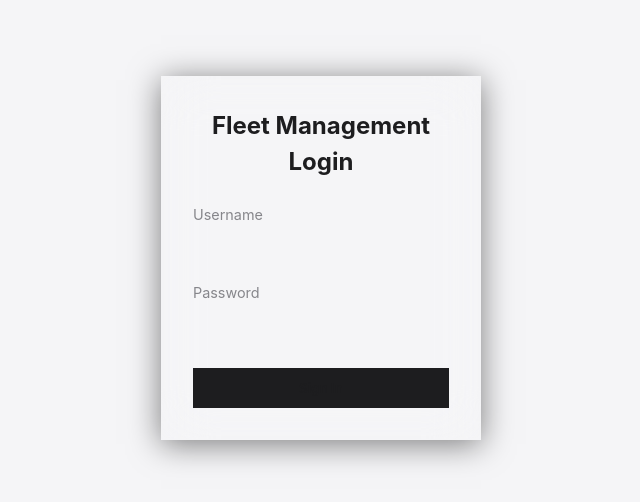
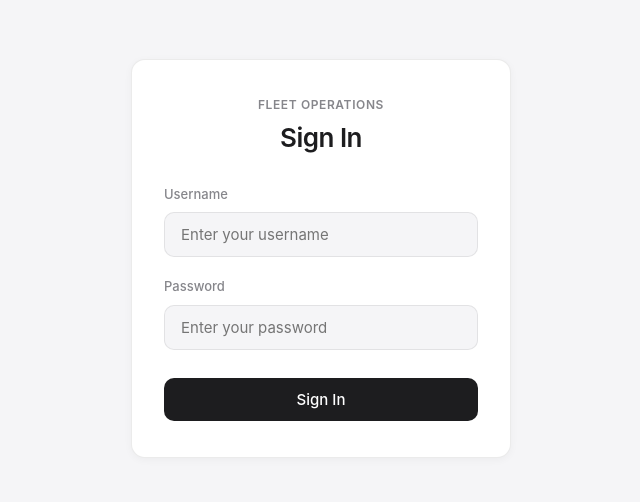
Before and after one commit to avismic/avocado, a website built with Vite: page index.html in a window 1280 px wide. Shown: the part 166-668 px from the top of the page, without its empty margins (319-959 px from the left). Built offline with nearby package versions, Linux system fonts and the light colour scheme.

Commit message:
milestone 2: all ui aligned

```diff
--- a/features/login/login.css
+++ b/features/login/login.css
@@ -1,75 +1,103 @@
-/* features/login/login.css */
-
-/* Feature‑isolated styling – inherits global design tokens */
-
 .login-wrapper {
   min-height: 100vh;
   display: flex;
   align-items: center;
   justify-content: center;
-  background: var(--bg);
+  padding: 20px;
 }
 
 .login-card {
-  width: 320px;
-  background: var(--surface);
-  border: 1px solid var(--surface-border);
-  backdrop-filter: blur(25px);
-  -webkit-backdrop-filter: blur(25px);
-  border-radius: var(--radius-lg);
-  padding: 2rem;
-  box-shadow: 0 4px 30px rgba(0,0,0,0.5);
+  width: 100%;
+  max-width: 380px;
+  padding: 36px 32px;
+  display: flex;
+  flex-direction: column;
 }
 
-.login-card h2 {
-  margin-bottom: 1.5rem;
+.login-header {
   text-align: center;
-  color: var(--text-primary);
+  margin-bottom: 28px;
 }
 
-.login-card label {
-  display: block;
-  margin-top: 1rem;
-  color: var(--text-secondary);
-  font-size: 0.9rem;
+.login-header .subtitle {
+  font-size: 12px;
+  font-weight: 600;
+  text-transform: uppercase;
+  letter-spacing: 0.6px;
+  color: var(--text-secondary, #86868b);
+  margin-bottom: 4px;
 }
 
-.login-card input {
-  width: 100%;
-  padding: 0.5rem 0.75rem;
-  margin-top: 0.25rem;
-  background: rgba(255,255,255,0.05);
-  border: 1px solid var(--surface-border);
-  border-radius: var(--radius-sm);
-  color: var(--text-primary);
-  font-size: 1rem;
+.login-header h2 {
+  font-size: 26px;
+  font-weight: 600;
+  letter-spacing: -0.5px;
+  color: var(--text-primary, #1d1d1f);
 }
 
-.login-card input:focus {
-  outline: none;
-  border-color: var(--text-primary);
-  box-shadow: 0 0 0 2px rgba(255,255,255,0.15);
+#login-form {
+  display: flex;
+  flex-direction: column;
+  gap: 20px;
 }
 
-.login-card button {
-  margin-top: 1.5rem;
-  width: 100%;
-  padding: 0.75rem;
-  background: var(--text-primary);
-  color: var(--bg);
-  border: none;
-  border-radius: var(--radius-sm);
-  font-weight: 600;
-  cursor: pointer;
+.form-group {
+  display: flex;
+  flex-direction: column;
+  gap: 8px;
 }
 
-.login-card button:hover {
-  background: rgba(255,255,255,0.85);
+.form-group label {
+  font-size: 13px;
+  font-weight: 500;
+  color: var(--text-secondary, #86868b);
+}
+
+.form-group input {
+  background: var(--bg-main, #f5f5f7);
+  border: 1px solid var(--border-light, rgba(0, 0, 0, 0.08));
+  border-radius: 10px;
+  padding: 12px 16px;
+  font-size: 15px;
+  color: var(--text-primary, #1d1d1f);
+  outline: none;
+  transition: border-color 0.2s ease, box-shadow 0.2s ease;
+}
+
+.form-group input:focus {
+  border-color: var(--accent-color, #0071e3);
+  box-shadow: 0 0 0 3px rgba(0, 113, 227, 0.15);
+}
+
+.login-btn {
+  margin-top: 8px;
+  width: 100%;
+  background-color: var(--text-primary, #1d1d1f);
+  color: #ffffff;
+  border: none;
+  border-radius: 10px;
+  padding: 12px 16px;
+  font-size: 15px;
+  font-weight: 500;
+  cursor: pointer;
+  transition: opacity 0.2s ease, transform 0.1s ease;
+}
+
+.login-btn:hover {
+  opacity: 0.9;
+}
+
+.login-btn:active {
+  transform: scale(0.98);
 }
 
 .error-message {
-  margin-top: 1rem;
-  color: #ff6b6b;
+  background-color: rgba(255, 59, 48, 0.08);
+  border: 1px solid rgba(255, 59, 48, 0.2);
+  color: #ff3b30;
+  padding: 10px 14px;
+  border-radius: 8px;
+  font-size: 13px;
   text-align: center;
-  font-size: 0.9rem;
+  line-height: 1.4;
 }
--- a/features/login/login.js
+++ b/features/login/login.js
@@ -1,5 +1,4 @@
-// features/login/login.js – Renders login UI & handles auth flow
-import '../../css/global.css'; // ensure global vars are loaded
+import '../../css/global.css';
 import './login.css';
 import { login } from '../../js/auth.js';
 import { navigate } from '../../js/router.js';
@@ -10,14 +9,21 @@ export function mountLogin() {
 
   app.innerHTML = `
     <div class="login-wrapper">
-      <div class="login-card glass-card">
-        <h2>Fleet Management Login</h2>
+      <div class="login-card apple-card">
+        <div class="login-header">
+          <p class="subtitle">Fleet Operations</p>
+          <h2>Sign In</h2>
+        </div>
         <form id="login-form" novalidate>
-          <label for="username">Username</label>
-          <input type="text" id="username" name="username" autocomplete="username" required />
-          <label for="password">Password</label>
-          <input type="password" id="password" name="password" autocomplete="current-password" required />
-          <button type="submit">Sign In</button>
+          <div class="form-group">
+            <label for="username">Username</label>
+            <input type="text" id="username" name="username" autocomplete="username" placeholder="Enter your username" required />
+          </div>
+          <div class="form-group">
+            <label for="password">Password</label>
+            <input type="password" id="password" name="password" autocomplete="current-password" placeholder="Enter your password" required />
+          </div>
+          <button type="submit" class="login-btn">Sign In</button>
           <div class="error-message" id="login-error" hidden></div>
         </form>
       </div>
@@ -35,8 +41,7 @@ export function mountLogin() {
 
     try {
       await login(username, password);
-      // After successful login, router will push the appropriate dashboard
-      navigate('#'); // let router resolve redirection based on role
+      navigate('#');
     } catch (err) {
       errDiv.textContent = err.message;
       errDiv.hidden = false;
```
Also changed, not shown: 1 other file.
